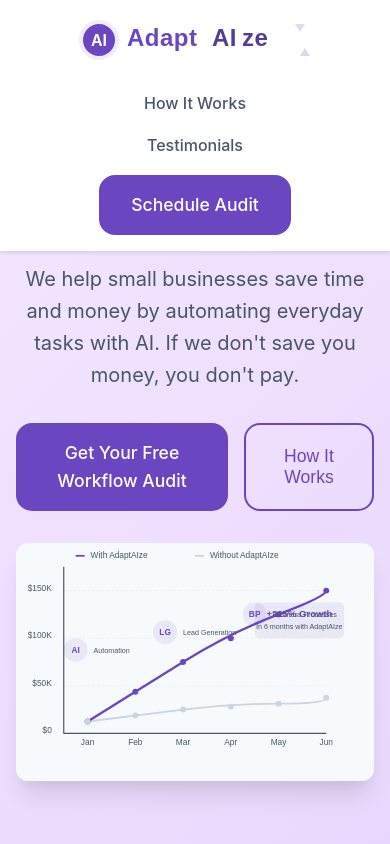
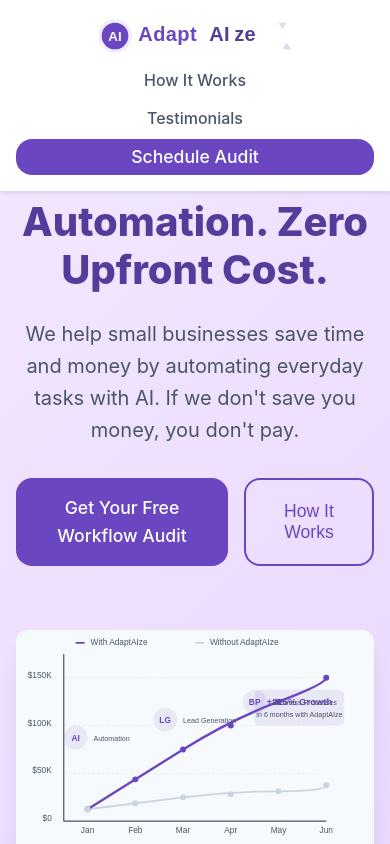
Before and after one commit to adaptaize/Adaptaize, a React (Create React App) app in the folder adaptaize-website/: page / in a window 390 px wide. Shown: the top 844 px of the page. Built offline with nearby package versions, Linux system fonts and the light colour scheme.

Commit message:
Fixing navigation issues of not stopping at top

```diff
--- a/adaptaize-website/src/App.css
+++ b/adaptaize-website/src/App.css
@@ -22,34 +22,49 @@ body {
   background-color: #fff;
   box-shadow: 0 2px 4px rgba(0, 0, 0, 0.1);
   position: fixed;
+  top: 0;
+  left: 0;
   width: 100%;
   z-index: 1000;
+  height: 70px;
+  display: flex;
+  align-items: center;
 }
 
 .nav {
   max-width: 1200px;
   margin: 0 auto;
-  padding: 1rem;
+  padding: 0 1rem;
   display: flex;
   justify-content: space-between;
   align-items: center;
+  width: 100%;
 }
 
 .logo {
   font-size: 1.5rem;
   font-weight: bold;
   color: #6b46c1;
+  display: flex;
+  align-items: center;
+}
+
+.logo img {
+  height: 40px;
+  width: auto;
 }
 
 .logo a {
   text-decoration: none;
   color: inherit;
+  display: flex;
+  align-items: center;
 }
 
 .nav-button {
   background: none;
   border: none;
-  padding: 0;
+  padding: 0.5rem 0.75rem;
   font: inherit;
   color: #4a5568;
   font-weight: 500;
@@ -63,7 +78,8 @@ body {
 
 .nav-links {
   display: flex;
-  gap: 2rem;
+  gap: 1rem;
+  align-items: center;
 }
 
 .nav-links a,
@@ -72,6 +88,7 @@ body {
   color: #4a5568;
   font-weight: 500;
   transition: color 0.3s ease;
+  white-space: nowrap;
 }
 
 .nav-links a:hover,
@@ -424,15 +441,34 @@ body {
 
 /* Responsive Design */
 @media (max-width: 768px) {
+  .header {
+    height: auto;
+    padding: 0.5rem 0;
+  }
+
   .nav {
     flex-direction: column;
-    gap: 1rem;
+    gap: 0.5rem;
+    padding: 0.5rem 1rem;
   }
 
   .nav-links {
     flex-direction: column;
     align-items: center;
-    gap: 1rem;
+    gap: 0.25rem;
+    width: 100%;
+  }
+
+  .nav-button {
+    width: 100%;
+    text-align: center;
+    padding: 0.25rem;
+  }
+
+  .nav-links a {
+    width: 100%;
+    text-align: center;
+    padding: 0.25rem;
   }
 
   .hero {
@@ -441,8 +477,11 @@ body {
 
   .hero-content {
     flex-direction: column;
-    gap: 2rem;
-    text-align: center;
+  }
+
+  /* Adjust main content padding for mobile */
+  main {
+    padding-top: 120px; /* Increased to account for taller header on mobile */
   }
 
   .hero-text {
@@ -583,3 +622,8 @@ body {
     font-size: 1.3rem;
   }
 }
+
+/* Main Content */
+main {
+  padding-top: 70px; /* Match the height of the fixed header */
+}
```
